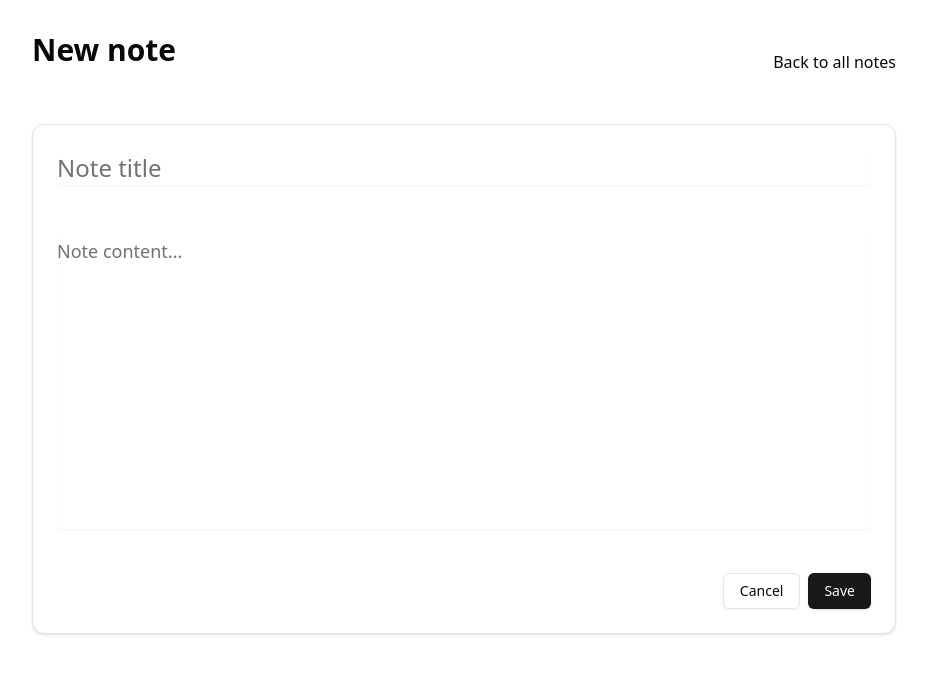
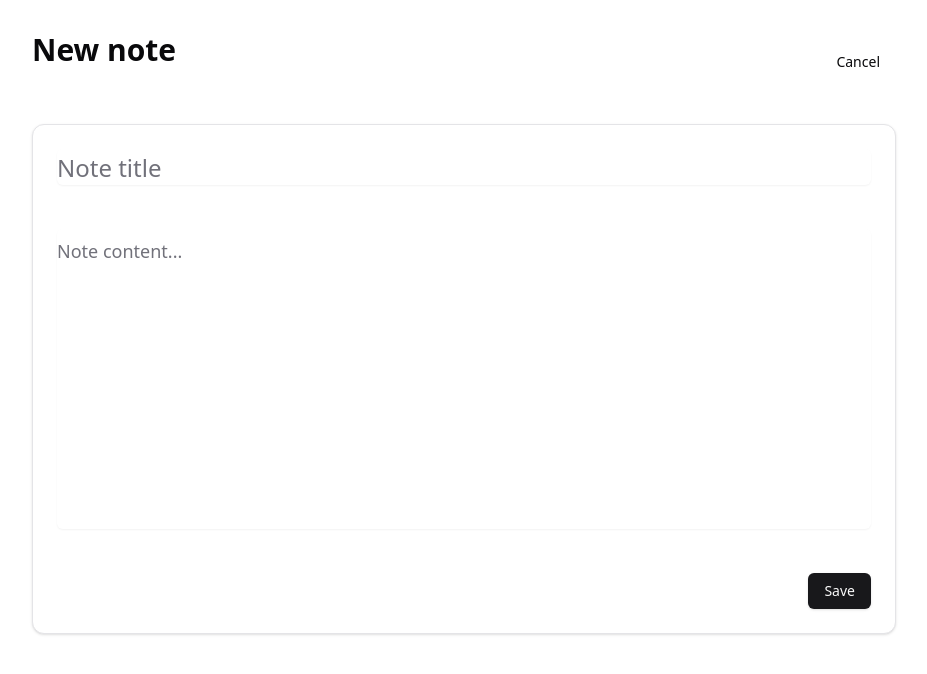
Before and after one commit to ilyasseisov/zotes, a Next.js app: page /new-note in a window 1280 px wide. Shown: the top 674 px of the page, without its empty margins (176-1103 px from the left). Built offline with nearby package versions, Linux system fonts and the light colour scheme; no server answers.

Commit message:
refactor: update note form to conditionally render cancel button and improve button styling

```diff
--- a/app/new-note/page.tsx
+++ b/app/new-note/page.tsx
@@ -9,8 +9,9 @@ import { createNoteAction } from "@/lib/actions/note.actions";
 import { updateNoteAction } from "@/lib/actions/note.actions";
 import { useToast } from "@/hooks/use-toast";
 import NoteForm from "@/components/note-form";
+import ROUTES from "@/constants/routes";
+import { Button } from "@/components/ui/button";
 import Link from "next/link";
-import ROUTES from "@/constants/routes";
 
 const Page = () => {
   // data fetching
@@ -117,13 +118,19 @@ const Page = () => {
     : handleCreateNote;
   const currentButtonTitle = createdNoteId ? "Update" : "Save";
   const pageTitle = createdNoteId ? "Update note" : "New note";
+  // --- Determine the text for the header button/link ---
+  const headerButtonText = createdNoteId ? "Back to all notes" : "Cancel";
   // return
   return (
     <>
       <main className="container mx-auto max-w-4xl px-4 py-8">
         <header className="mb-8 flex items-center justify-between">
           <h1 className="mb-6 text-3xl font-bold">{pageTitle}</h1>
-          <Link href={ROUTES.HOME}>Back to all notes</Link>
+          {/* Conditionally render Cancel button or Back link */}
+
+          <Button asChild type="button" variant="ghost">
+            <Link href={ROUTES.HOME}>{headerButtonText}</Link>
+          </Button>
         </header>
         <NoteForm
           // Pass the note ID if available (for update mode)
--- a/components/note-form.tsx
+++ b/components/note-form.tsx
@@ -4,7 +4,6 @@ import { useForm } from "react-hook-form";
 import { zodResolver } from "@hookform/resolvers/zod";
 import { z } from "zod";
 import { NoteSchema } from "@/lib/validations";
-import { useRouter } from "next/navigation";
 
 import {
   Card,
@@ -23,7 +22,6 @@ import {
   FormItem,
   FormMessage,
 } from "@/components/ui/form";
-import ROUTES from "@/constants/routes";
 
 // 🔧 Props type
 interface NoteFormProps {
@@ -32,7 +30,6 @@ interface NoteFormProps {
   content?: string;
   btnTitle?: string;
   onSubmit: (values: z.infer<typeof NoteSchema>) => void;
-  showCancelButton?: boolean;
 }
 
 const NoteForm = ({
@@ -41,10 +38,8 @@ const NoteForm = ({
   content,
   btnTitle,
   onSubmit,
-  showCancelButton = true,
 }: NoteFormProps) => {
   // hooks
-  const router = useRouter();
   const form = useForm<z.infer<typeof NoteSchema>>({
     resolver: zodResolver(NoteSchema),
     defaultValues: {
@@ -107,15 +102,7 @@ const NoteForm = ({
             </CardContent>
             <CardFooter className="flex justify-end gap-2">
               {/* Conditionally render the Cancel button */}
-              {showCancelButton && (
-                <Button
-                  type="button"
-                  variant="outline"
-                  onClick={() => router.push(ROUTES.HOME)}
-                >
-                  Cancel
-                </Button>
-              )}
+
               <Button>{btnTitle ?? "Save"}</Button>
             </CardFooter>
           </form>
```
